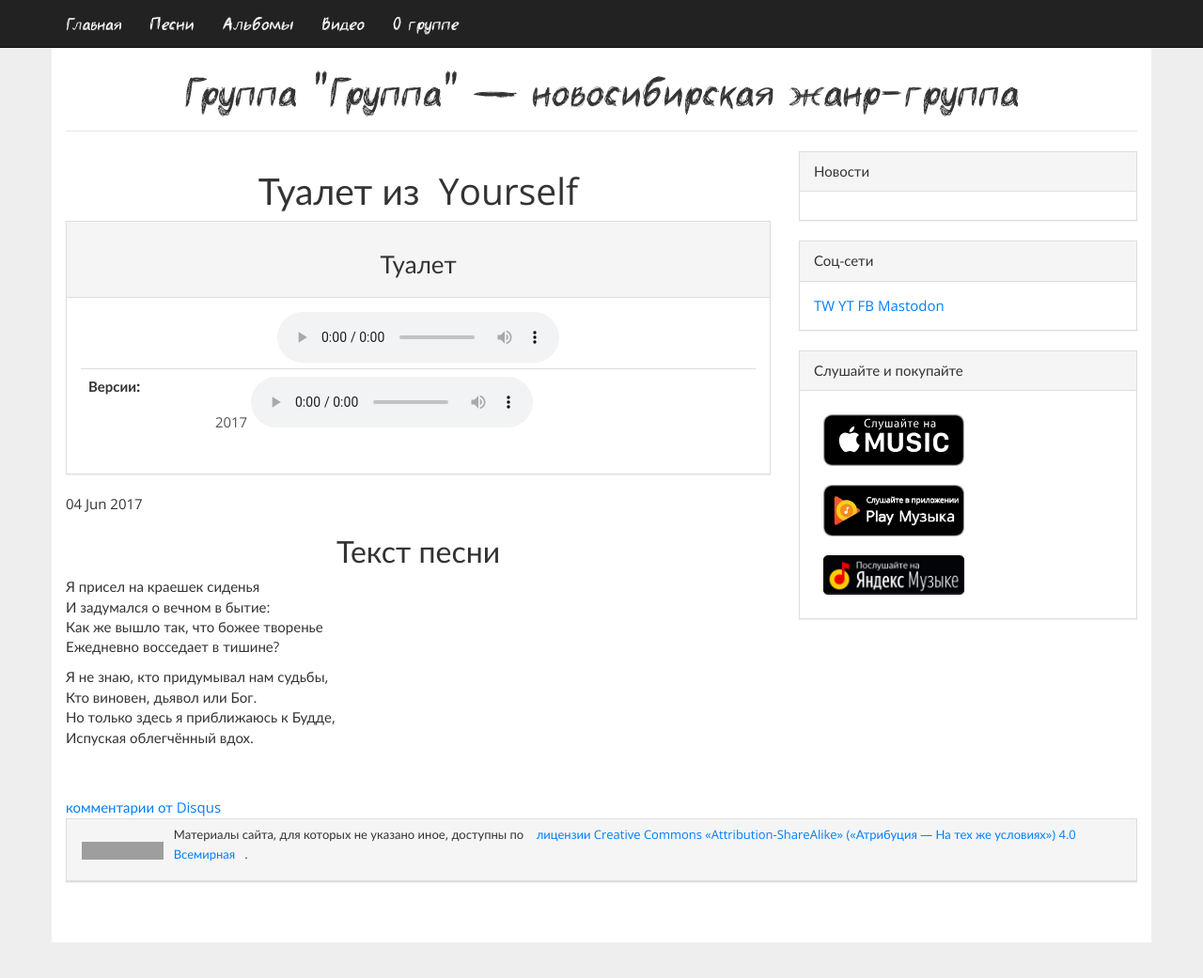
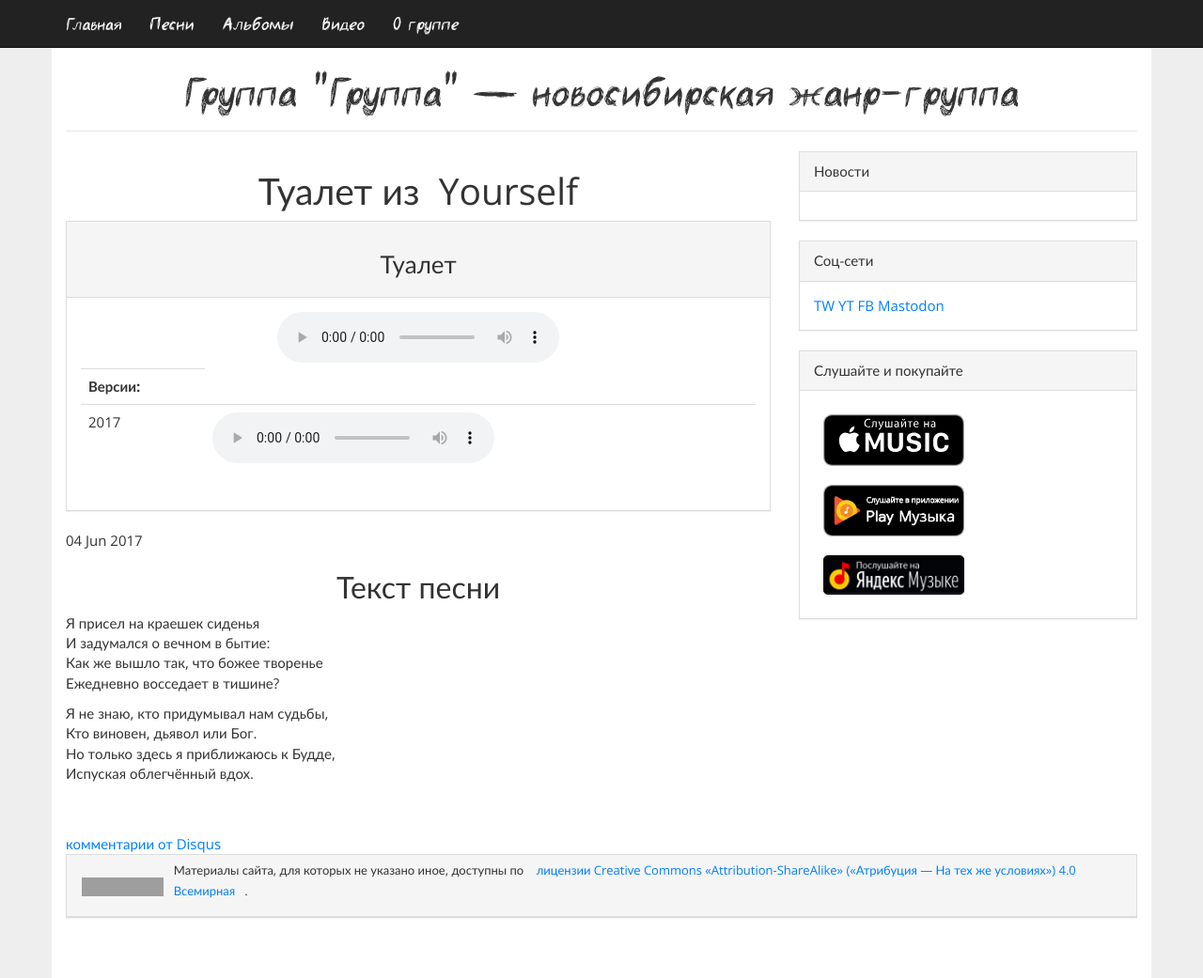
Before and after one commit to gruppa-gruppa-nsk/gruppa-gruppa-nsk.github.io, a Jekyll site: the page built from _posts/songs/05 Yourself/2017-06-04-tualet.markdown, in a window 1280 px wide and 1041 px high. Shown: the whole window at 94% size. Built offline with Jekyll 4.4.1, drawn with Linux system fonts in a browser that asks for light colours; comment, search, counter and statistics services are not loaded; grey boxes are pictures that could not be loaded.

Commit message:
Update song.html

```diff
--- a/_layouts/song.html
+++ b/_layouts/song.html
@@ -31,21 +31,26 @@ layout: default
 	<table class="table table-hover">
 	<tr>
 	<th scope="row">Версии:</th>
+	</tr>
 	{% for dnl in page.download %}
+		<tr>
 		<td>
-		<div data-src="{{ dnl.url }}" class="gruppa-media-url" alt="{{ page.name }}">
 			<span>{{ dnl.name }}</span>
+		</td>
+		<td>
+
+
 			<audio controls>
 						<source src="{{dnl.url}}">
 
 					</audio>
+		</td>
 		</div>
 		{% if forloop.last == false %}
 			&nbsp;
 		{% endif %}
 		</td>
 	{% endfor %}
-	</tr>
 	</table>
 	<!--<script src="/assets/js/player.js"></script>-->
 				</center>
```
